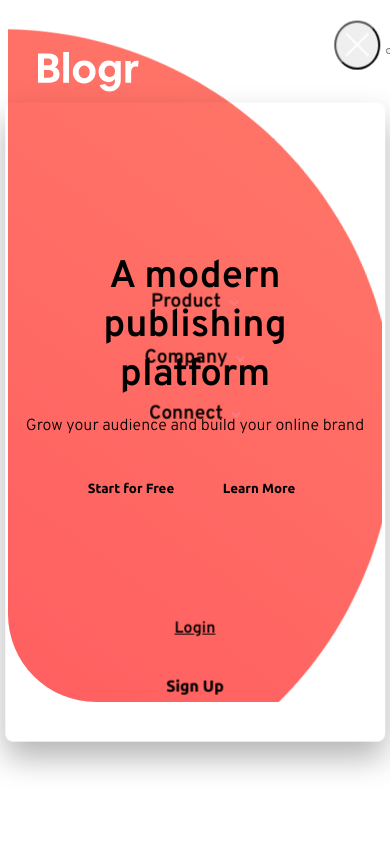
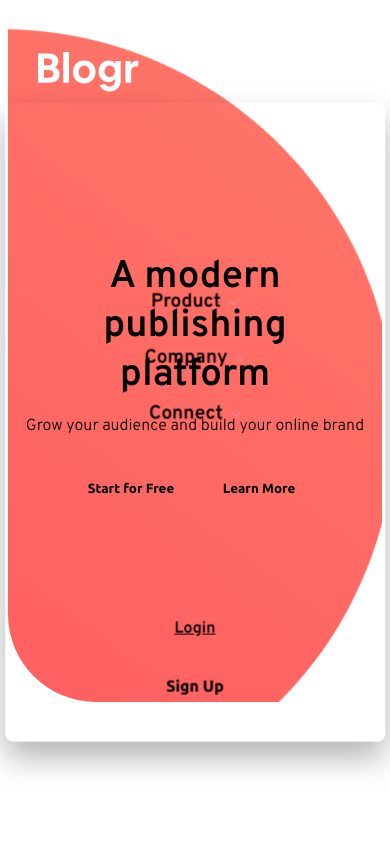
Before and after one commit to DanteBenicio/blogr-landing-page-react, a React (Vite) app: page / in a window 390 px wide. Both pictures are taken after a click on the button 377 px from the left and 60 px from the top of the page. Shown: the top 844 px of the page. Built offline with nearby package versions, Linux system fonts and the light colour scheme; the HTML template or start-up script is replaced by a standard one.

Commit message:
remove default button style

```diff
--- a/src/components/Navbar/styles.scss
+++ b/src/components/Navbar/styles.scss
@@ -51,6 +51,8 @@
 
   > .burger {
     display: none;
+    background: transparent;
+    border: none;
   }
 
   @media screen and (max-width: 768px) {
--- a/src/components/Sidebar/styles.scss
+++ b/src/components/Sidebar/styles.scss
@@ -23,7 +23,8 @@
     }
 
     > .burger {
-      cursor: pointer;
+      background: transparent;
+      border: none;
 
       > img {
         aspect-ratio: attr(width) / attr(height);
```
